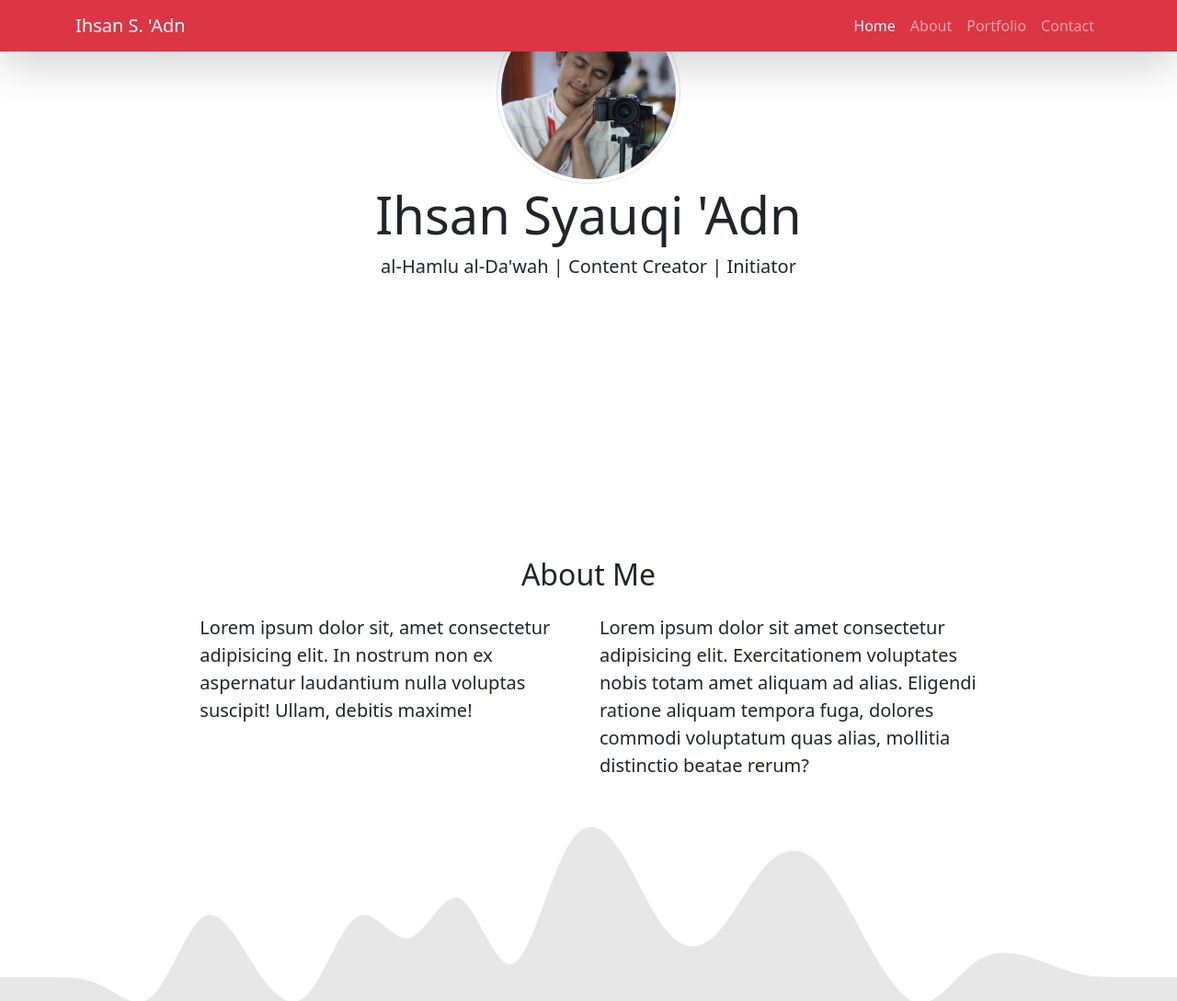
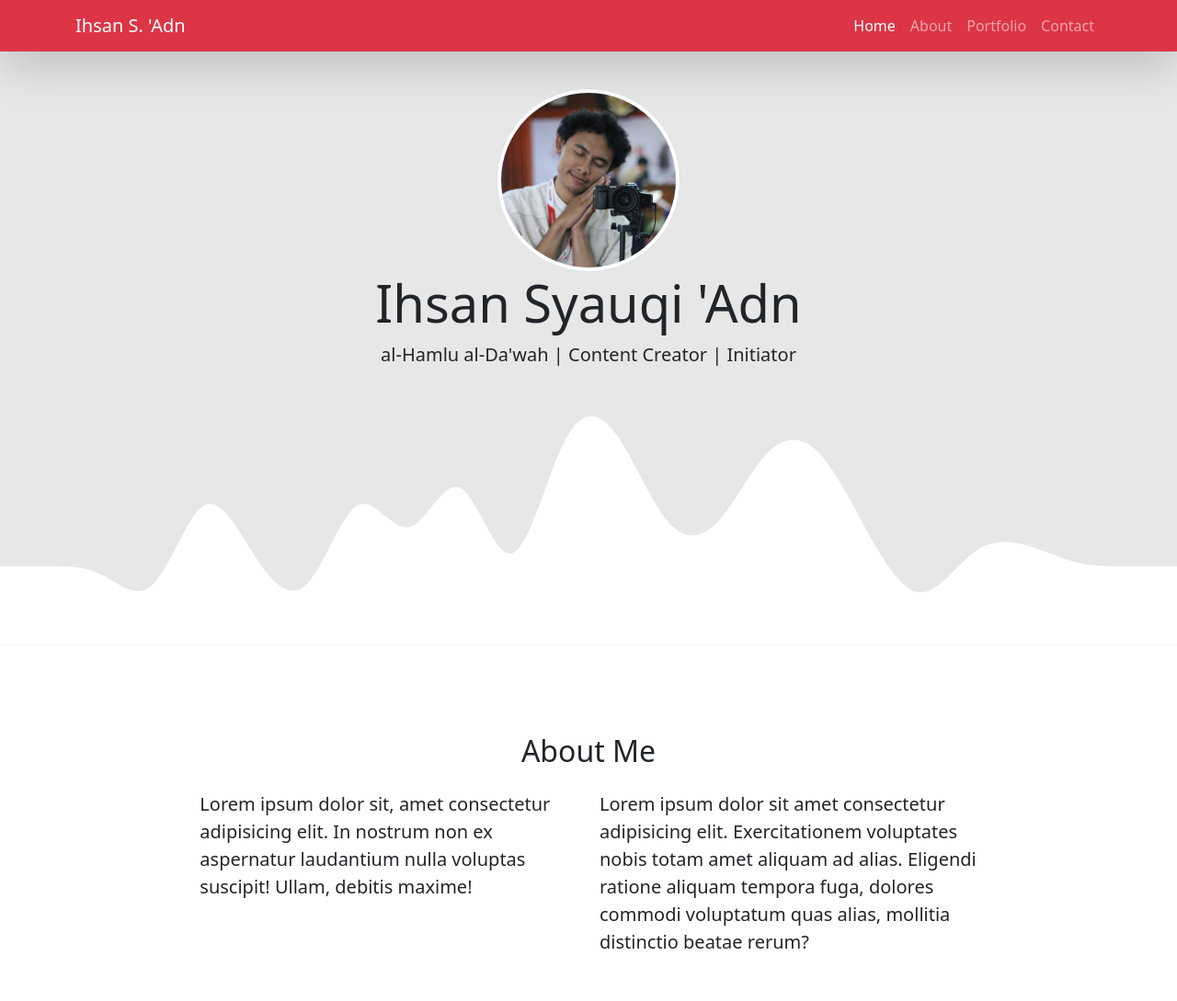
Before and after one commit to ihsansadn/ihsansadn.github.io, a plain HTML site: page index.html in a window 1280 px wide. Shown: the top 1089 px of the page at 92% size. Drawn offline with nearby package versions, Linux system fonts and the light colour scheme.

Commit message:
Fixing style.css pointing.

```diff
--- a/index.html
+++ b/index.html
@@ -12,7 +12,7 @@
     <link rel="stylesheet" href="https://cdn.jsdelivr.net/npm/bootstrap-icons@1.10.5/font/bootstrap-icons.css" />
 
     <!-- My CSS -->
-    <link rel="stylesheet" href="css/style2.css" />
+    <link rel="stylesheet" href="css/style.css" />
 
     <title>Ihsan Syauqi 'Adn</title>
   </head>
```
